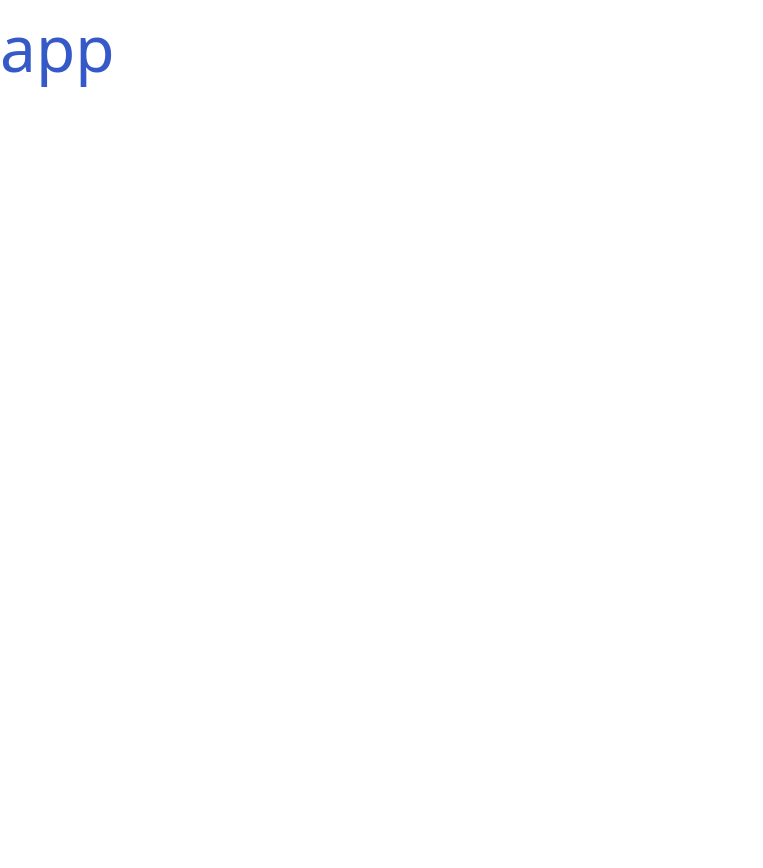
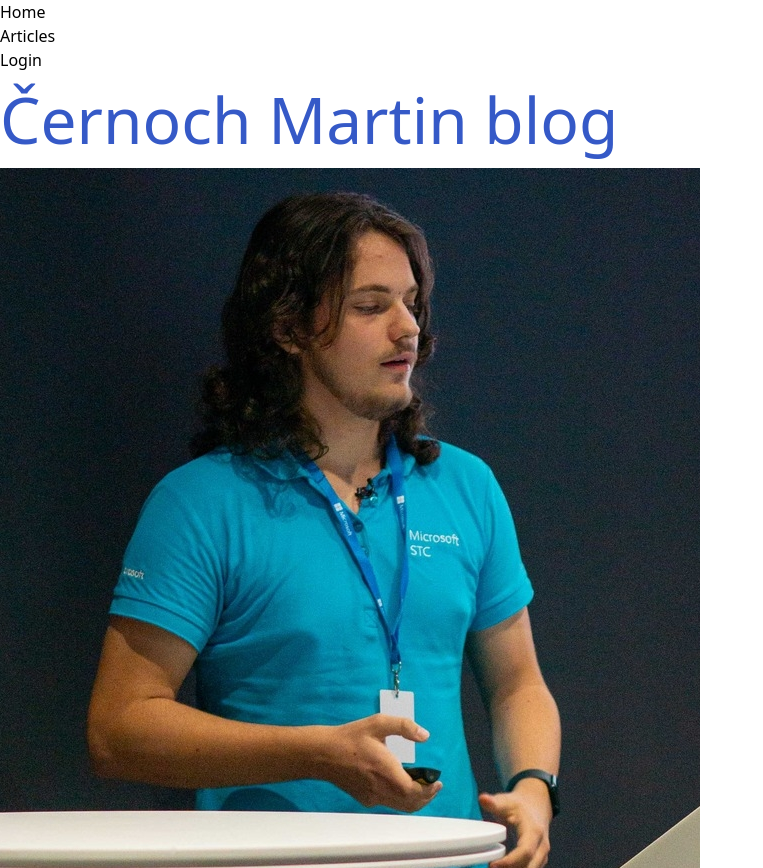
Before and after one commit to cernochmartin/cernochmartin-nuxt, a Nuxt app: page / in a window 1280 px wide. Shown: the whole page, without its empty margins (0-763 px from the left). Before the commit the page ends 800 px from the top, so only its background shows below. Built offline with nearby package versions, Linux system fonts and the light colour scheme.

Commit message:
wip: init app

```diff
--- a/app.vue
+++ b/app.vue
@@ -1,5 +1,7 @@
 <template>
+  <TheNav />
   <div>
-    <h1 class="text-blue-primary">app</h1>
+    <h1 class="text-blue-primary">Černoch Martin blog</h1>
+    <NuxtImg src="/profile-picture.png" alt="Me presenting at konference.tech."/>
   </div>
 </template>
--- /dev/null
+++ b/components/the/TheNav.vue
@@ -0,0 +1,25 @@
+<script setup lang="ts">
+const routes = [
+    {
+        path: '/',
+        name: 'Home'
+    },
+    {
+        path: '/articles',
+        name: 'Articles'
+    },
+    {
+        path: '/auth',
+        name: 'Login'
+    },
+]
+
+const routeId = useId()
+</script>
+<template>
+    <ul>
+        <li v-for="route in routes" :key="routeId">
+            <NuxtLink :to="route.path">{{ route.name }}</NuxtLink>
+        </li>
+    </ul>
+</template>
--- a/nuxt.config.ts
+++ b/nuxt.config.ts
@@ -1,10 +1,17 @@
 export default defineNuxtConfig({
   devtools: { enabled: true },
-  modules: ['@nuxtjs/tailwindcss', '@nuxtjs/google-fonts'],
+  modules: [
+    '@nuxtjs/tailwindcss',
+    '@nuxtjs/google-fonts',
+     '@nuxt/image'
+  ],
   css: ['~/assets/style.css'],
   googleFonts: {
     families: {
       'DM Sans': true
     }
+  },
+  image: {
+    format: ['webp']
   }
 })
--- a/package.json
+++ b/package.json
@@ -10,6 +10,7 @@
     "postinstall": "nuxt prepare"
   },
   "dependencies": {
+    "@nuxt/image": "^1.3.0",
     "@nuxtjs/tailwindcss": "^6.11.3",
     "nuxt": "^3.10.1",
     "vue": "^3.4.15",
```
Also changed, not shown: public/profile-picture.png (added).
